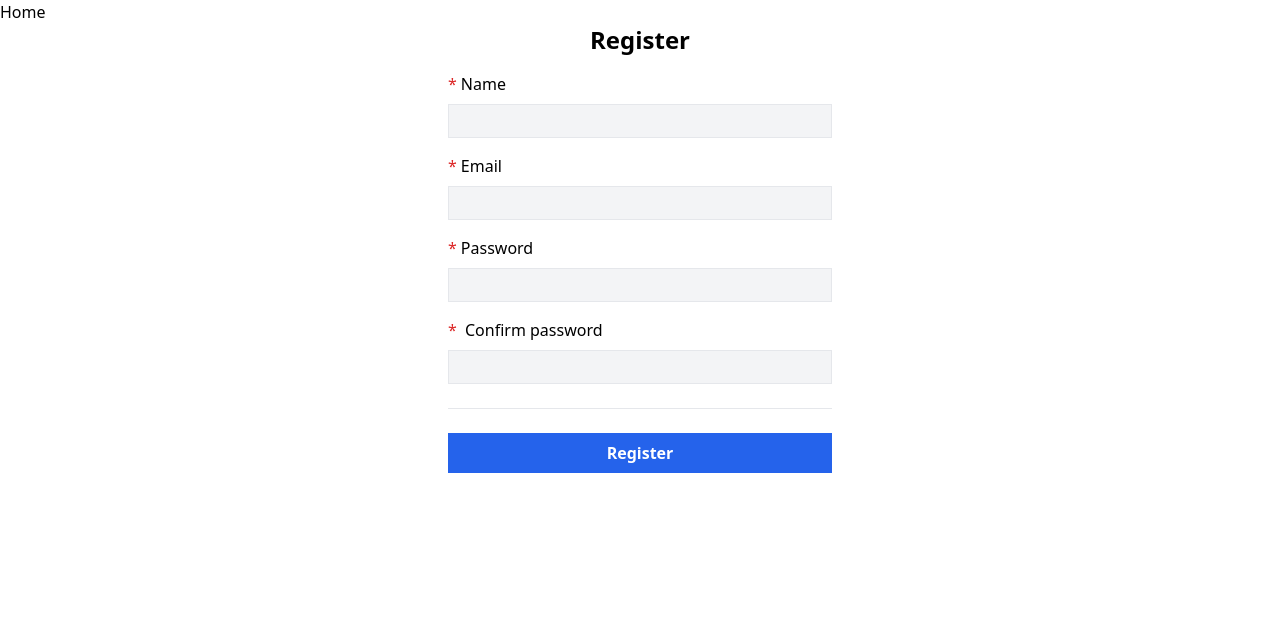
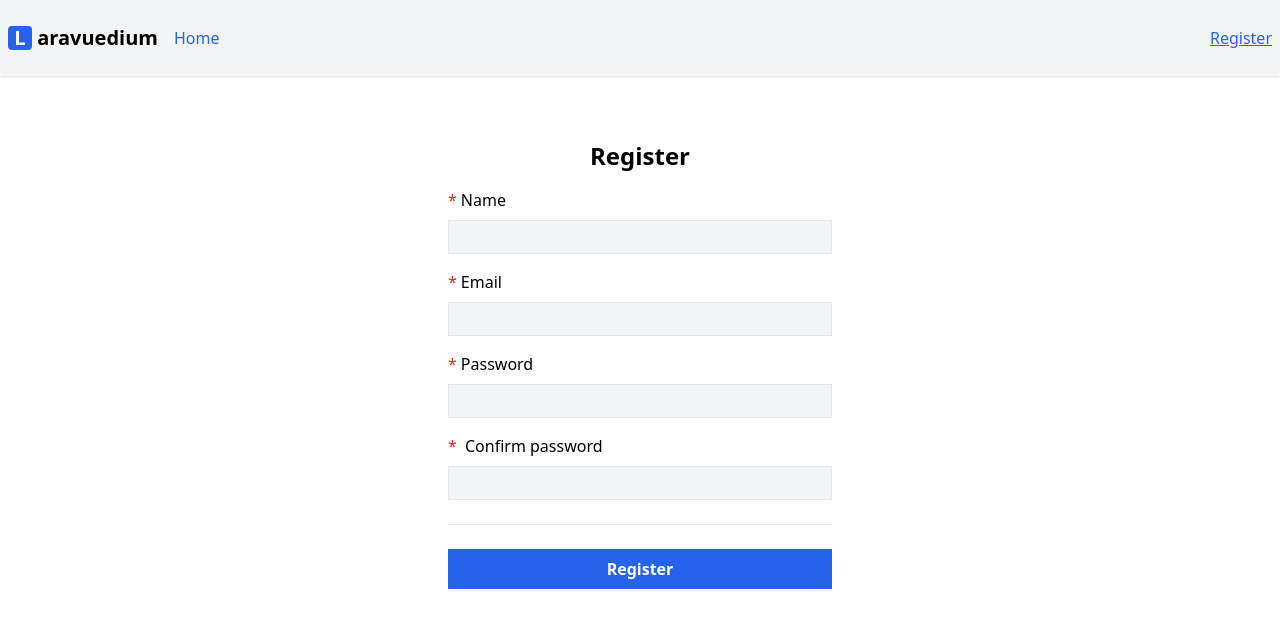
Before and after one commit to lmottasin/laravuedium, a Vue app: page /register in a window 1280 px wide. Shown: the top 628 px of the page. Built offline with nearby package versions, Linux system fonts and the light colour scheme.

Commit message:
feat: navbar design add

```diff
--- a/src/App.vue
+++ b/src/App.vue
@@ -3,13 +3,28 @@
 </script>
 
 <template>
-  <header>
-    <div class="wrapper">
-      <nav>
-        <RouterLink to="/">Home</RouterLink>
+  <header class="py-6 bg-gray-100 shadow">
+    <div class="container md:px-2 px-4 mx-auto">
+      <nav class="flex gap-4 justify-between">
+        <div class="flex gap-4 items-center">
+          <h2 class="text-xl font-bold">
+            <div
+              class="inline-flex items-center justify-center bg-blue-600 w-6 h-6 text-center text-white rounded"
+            >
+              L
+            </div>
+            aravuedium
+          </h2>
+          <RouterLink class="router-link" :to="{ name: 'home' }"> Home </RouterLink>
+        </div>
+        <div class="flex gap-4 items-center">
+          <RouterLink class="router-link" :to="{ name: 'register' }"> Register </RouterLink>
+        </div>
       </nav>
     </div>
   </header>
 
-  <RouterView />
+  <div class="container md:px-2 px-4 pt-8 md:pt-16 mx-auto">
+    <RouterView />
+  </div>
 </template>
--- a/src/assets/main.css
+++ b/src/assets/main.css
@@ -18,4 +18,12 @@
   .btn-primary {
     @apply text-white bg-blue-600 hover:bg-blue-500;
   }
+
+  .router-link {
+    @apply text-blue-600 hover:underline;
   }
+
+  .router-link-active.router-link {
+    @apply underline;
+  }
+}
--- a/src/router/index.js
+++ b/src/router/index.js
@@ -12,7 +12,7 @@
       path: '/register',
       name: 'register',
       component: () => import('@/views/Auth/RegisterView.vue')
-    },
+    }
   ]
 })
 
--- a/src/views/Auth/RegisterView.vue
+++ b/src/views/Auth/RegisterView.vue
@@ -1,6 +1,4 @@
-<script setup>
-
-</script>
+<script setup></script>
 
 <template>
   <form @submit.prevent="() => {}" novalidate>
```
Lines whose indentation alone changed are shown as unchanged.
